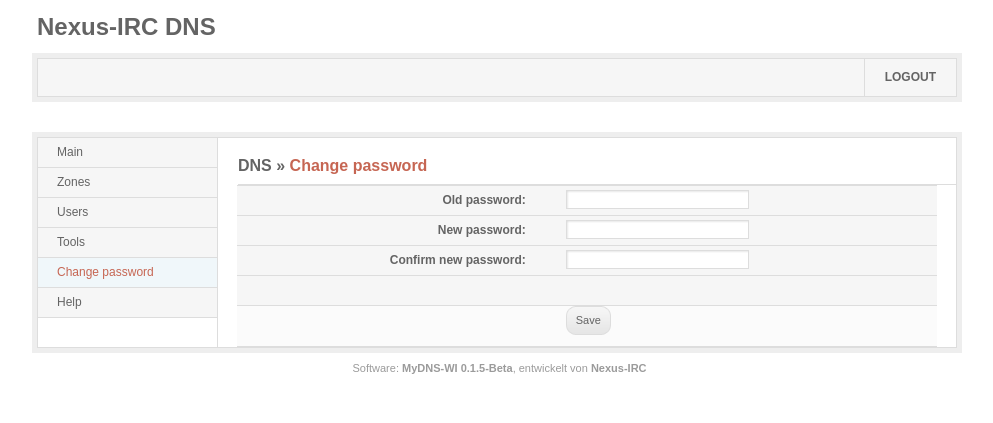
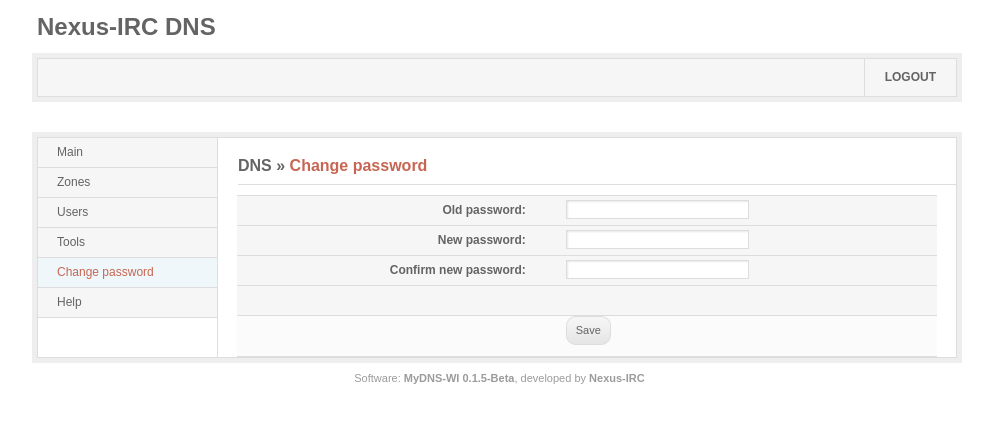
Before and after one commit to mi-lauer/DNS-CP, a PHP site: page /index.php?page=chpw in a window 1280 px wide. Shown: the top 423 px of the page, without its empty margins (143-1136 px from the left). Run offline with PHP 8.4, Linux system fonts and the light colour scheme; the visitor is signed in with stand-in values (Sample User, id 1).

Commit message:
some changes

```diff
--- a/config.php
+++ b/config.php
@@ -19,6 +19,7 @@
 session_start();
 ini_set('display_errors', 1);                         // only for development, will be removed later
 ini_set('error_reporting', E_ALL);                    // only for development, will be removed later
+
 $database               = array();                    // init database array
 $database["typ"]        = "mysqli";                    // Database typ (available: mysql, mysqli and pgsql)
 $database["host"]       = "localhost";                // Database host
@@ -50,7 +51,7 @@ $conf["ns"]             = array(                      // NameServers for new zon
                                 "ns4.webhostmax.de.", // NS4
                                 "ns5.webhostmax.de."  // NS5
                                );
-$conf["a"]              = "84.200.248.52";            // A record for new zone
+$conf["a"]              = "127.0.0.1";            // A record for new zone
 $conf["aaaa"]           = Null;                       // AAAA record for new zone
 $conf["txt"]            = "v=spf1 mx -all";           // TXT record for new zone
 $conf["ttl"]            = 86400;                      // TTL of soa record
@@ -59,8 +60,10 @@ $conf["retry"]          = 7200;                       // Retry of soa record
 $conf["expire"]         = 604800;                     // Expire of soa record
 $conf["minimum_ttl"]    = 60;                         // Minimum ttl for some records
 $conf["version"]        = "0.1.5-Beta";               // Version
+
 require_once("lib/".$database["typ"].".class.php");
 DB::connect($database["host"], $database["user"], $database["pw"], $database["db"]);
 require_once("lib/func.class.php");
 require_once("lib/dns.class.php");
+
 ?>
--- a/db.mysql.sql
+++ b/db.mysql.sql
@@ -6,6 +6,8 @@ CREATE TABLE IF NOT EXISTS `users` (
   UNIQUE KEY `id` (`id`)
 ) DEFAULT CHARSET=latin1 AUTO_INCREMENT=1 ;
 
+# User: admin
+# Pass: admin
 INSERT INTO `users` (`id`, `username`, `password`, `admin`) VALUES
 (1, 'admin', '21232f297a57a5a743894a0e4a801fc3', 1);
 
--- a/db.pgsql.sql
+++ b/db.pgsql.sql
@@ -6,6 +6,8 @@ admin     INTEGER NOT NULL default 0,
 UNIQUE  (username)
 );
 
+# User: admin
+# Pass: admin
 INSERT INTO users (id, username, password, admin) VALUES
 (1, 'admin', '21232f297a57a5a743894a0e4a801fc3', 1);
 
--- a/index.php
+++ b/index.php
@@ -73,7 +73,7 @@ if(isset($_SESSION['login']) && $_SESSION['login'] == 1){
                 <div class="clear"></div>
             </div>
         </div>
-        <p id="footer"><a href="http://nexus-irc.de">Software: <strong>MyDNS-WI <?php echo $conf["version"]; ?></strong>, entwickelt von <strong>Nexus-IRC</strong></a></p>
+        <p id="footer"><a href="http://nexus-irc.de">Software: <strong>MyDNS-WI <?php echo $conf["version"]; ?></strong>, developed by <strong>Nexus-IRC</strong></a></p>
     </div>
 </body>
 </html>
--- a/page/chpw.php
+++ b/page/chpw.php
@@ -27,7 +27,7 @@ if(isset($_POST["Submit"])){
 		if($_POST["password_one"] == $_POST["confirm_password"]) {
 			if($row["password"] == md5($_POST["password_old"])){
 				DB::query("UPDATE ".$conf["users"]." SET password = '".md5($_POST["confirm_password"])."' WHERE username = '".DB::escape($_SESSION['username'])."'") or die(DB::error());
-				echo '<font color="#008000">Password sucessful changed</font>';
+				echo '<font color="#008000">Password changed successfully.</font>';
 			} else {
 				echo '<font color="#ff0000">The data you have entered are invalid.</font>';
 			}
--- a/page/tools.php
+++ b/page/tools.php
@@ -28,7 +28,7 @@ if(isset($_POST["Submit"])) {
 		echo "</pre>";
 	}
 	if(isset($_POST["whois"]) && $_POST["whois"] != "") {
-		echo nl2br(shell_exec("whois ".$_POST["whois"]));
+		echo nl2br(shell_exec("whois ".trim($_POST["whois"])));
 	}
 } else {
 ?>
--- a/page/users.php
+++ b/page/users.php
@@ -75,13 +75,13 @@ if(isset($_POST["Submit"])) {
 		if(isset($_POST["password_one"]) && isset($_POST["confirm_password"]) && $_POST["password_one"] != "" && $_POST["confirm_password"] != ""){
 			if($_POST["password_one"] == $_POST["confirm_password"]) {
 				DB::query("UPDATE ".$conf["users"]." SET password = '".md5($_POST["confirm_password"])."', admin = '".DB::escape($_POST["admin"])."' WHERE id = ".DB::escape($_GET["id"])) or die(DB::error());
-				echo '<font color="#008000">Password sucessful changed</font>';
+				echo '<font color="#008000">Password changed successfully.</font>';
 			} else {
 				echo '<font color="#ff0000">The data you have entered are invalid.</font>';
 			}
 		} elseif(isset($_POST["admin"])) {
 			DB::query("UPDATE ".$conf["users"]." SET admin = '".DB::escape($_POST["admin"])."' WHERE id = ".DB::escape($_GET["id"])) or die(DB::error());
-			echo '<font color="#008000">Status sucessful changed</font>';
+			echo '<font color="#008000">Status changed sucessfully.</font>';
 		}
 	}
 $res = DB::query("SELECT * FROM ".$conf["users"]." WHERE id = ".DB::escape($_GET["id"])) or die(DB::error());
--- a/page/zone.php
+++ b/page/zone.php
@@ -83,7 +83,7 @@ if(isset($_POST["Submit"])){
 	if(isset($_GET["act"]) && $_GET["act"] == "del" && func::isAdmin()) {
 		DB::query("DELETE FROM ".$conf["soa"]." WHERE id = '".DB::escape($_GET["id"])."'") or die(DB::error());
 		DB::query("DELETE FROM ".$conf["rr"]." WHERE zone = '".DB::escape($_GET["id"])."'") or die(DB::error());
-		echo '<font color="#008000">Domain sucessful deleted</font>';
+		echo '<font color="#008000">Domain deleted successfully.</font>';
 	} else {
 	if(isset($_POST["Submit"])){
 		$total = $_POST["total"];
--- a/style/css/layout.css
+++ b/style/css/layout.css
@@ -172,7 +172,7 @@ h2 a:hover { text-decoration: underline; }
 #main {
 	width: 700px;
 	float: right;
-	padding: 0 19px 0 0;
+	padding: 10px 19px 0 0;
 }
 
 h3 {
```
Also changed, not shown: README.md.
